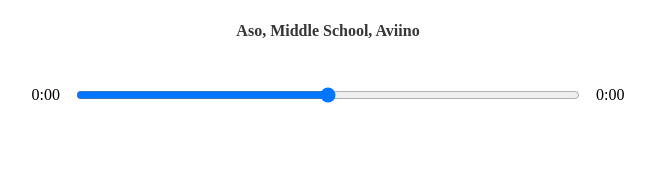
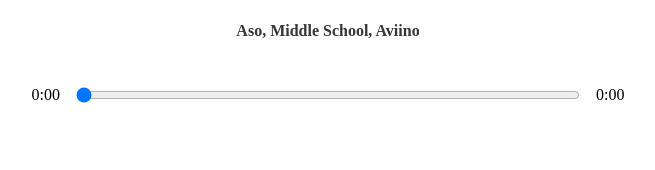
Before and after one commit to alevosia/music-player-react, a React (Create React App) app: page / in a window 1280 px wide. Shown: the part 490-660 px from the top of the page, without its empty margins (312-967 px from the left). Built offline with nearby package versions, Linux system fonts and the light colour scheme.

Commit message:
Implement seek

```diff
--- a/src/components/Player.jsx
+++ b/src/components/Player.jsx
@@ -10,12 +10,11 @@
     nextSong,
 }) => {
     const [songInfo, setSongInfo] = useState({
-        currentTime: null,
-        duration: null,
+        currentTime: 0,
+        duration: 0,
     })
 
     const audioRef = useRef(null)
-    const rangeRef = useRef(null)
 
     // Toggles the status between PAUSED and PLAYING
     // and plays/pauses the audio
@@ -31,23 +30,23 @@
         }
     }
 
+    function seek(event) {
+        const { value } = event.target
+
+        if (audioRef.current) {
+            audioRef.current.currentTime = value
+        }
+    }
+
     // Update the state whenever currentTime changes
     function handleTimeUpdate(event) {
         const { currentTime, duration } = event.target
 
         setSongInfo({
-            currentTime,
-            duration,
+            currentTime: currentTime || 0,
+            duration: duration || 0,
         })
     }
-
-    // Whenever the songInfo changes, update the range slider
-    useEffect(() => {
-        if (rangeRef.current) {
-            rangeRef.current.value =
-                (songInfo.currentTime / songInfo.duration) * 100
-        }
-    }, [songInfo])
 
     // Whenever the current song changes and the status is playing
     // automatically play the new song
@@ -63,10 +62,10 @@
                 <p>{formatTime(songInfo.currentTime)}</p>
                 <input
                     type="range"
-                    min="0"
-                    max="100"
-                    defaultValue="0"
-                    ref={rangeRef}
+                    min={0}
+                    max={songInfo.duration}
+                    value={songInfo.currentTime}
+                    onChange={seek}
                 />
                 <p>{formatTime(songInfo.duration)}</p>
             </div>
@@ -84,6 +83,8 @@
                 src={currentSong.audio}
                 onEnded={nextSong}
                 onTimeUpdate={handleTimeUpdate}
+                onLoadedData={handleTimeUpdate}
+                preload="true"
             />
         </div>
     )
```
